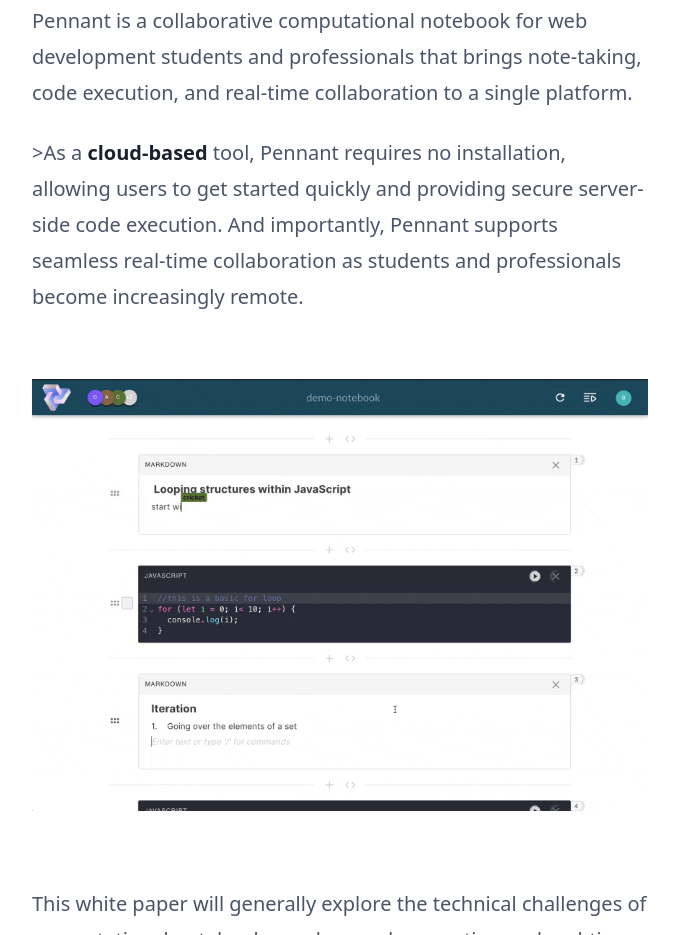
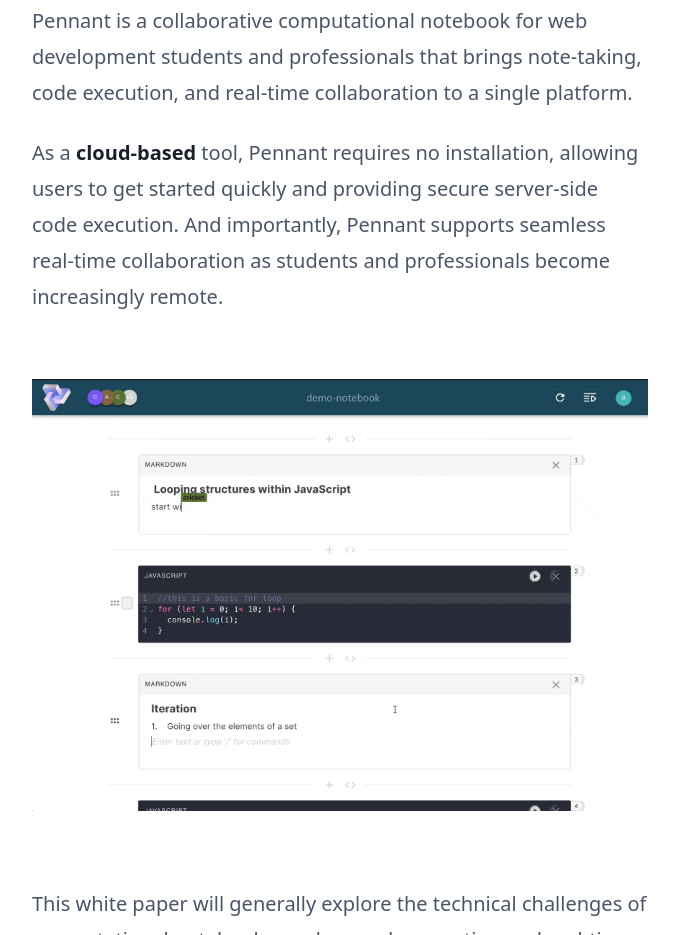
Before and after one commit to pennant-notebook/pennant-notebook.github.io, a plain HTML site: page index.html in a window 1280 px wide. Shown: the part 2509-3444 px from the top of the page, without its empty margins (432-1111 px from the left). Drawn offline with nearby package versions, Linux system fonts and the light colour scheme.

Commit message:
removed dangling > char

```diff
--- a/index.html
+++ b/index.html
@@ -663,7 +663,7 @@
               professionals that brings note-taking, code execution, and real-time collaboration to a
           single
           platform.</p>
-        <p>>As a <strong>cloud-based</strong> tool, Pennant requires no installation, allowing users to get
+        <p>As a <strong>cloud-based</strong> tool, Pennant requires no installation, allowing users to get
           started quickly and providing secure server-side code execution. And importantly, Pennant supports seamless real-time
           collaboration as students and professionals become increasingly remote.</p>
         <p><img src="images/11-opening-notebook-gif.gif" /></p>
```
